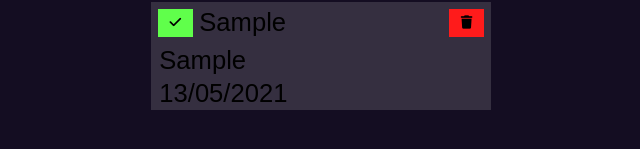
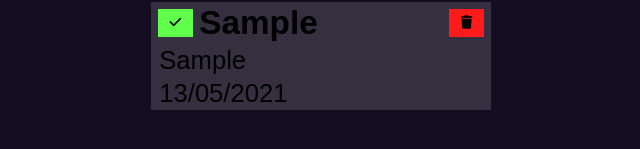
Before and after one commit to DanielNicolae/todo-list, a plain HTML site: page index.html in a window 1280 px wide. Both pictures are taken after typing "Sample", "Sample" into the empty fields and a click on the button "Add". Shown: the part 275-424 px from the top of the page, 335-975 px from the left. Drawn offline with Linux system fonts and the light colour scheme.

Commit message:
Ajusted the font size for the todo item title.

```diff
--- a/style.css
+++ b/style.css
@@ -188,6 +188,11 @@
         transition: all 0.5s ease;
         background: rgba(185, 185, 185, 0.2);
       }
+        .todoTask
+        {
+          font-weight: 700;
+          font-size: clamp(1.3em, 2vw, 2em);
+        }
         .completedButton, .trashButton
         {
           padding: 0.5em;
```
